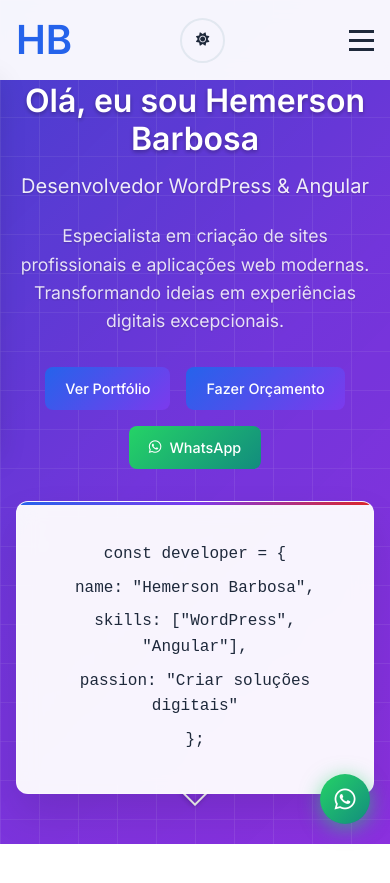
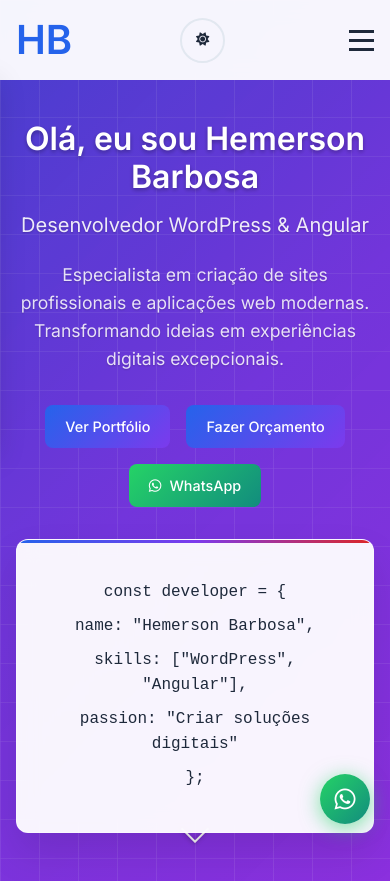
Before and after one commit to KvotheD/Meu_Portfolio, a plain HTML site: page index.html in a window 390 px wide. Shown: the top 883 px of the page. Drawn offline with nearby package versions, Linux system fonts and the light colour scheme.

Commit message:
correção padding para mobile abaixo de width 376px

```diff
--- a/styles.css
+++ b/styles.css
@@ -1085,8 +1085,9 @@
      }
 
      .hero {
-         padding-top: 80px; /* Ajuste para mobile pequeno */
+         padding-top: 120px; /* Ajuste para mobile pequeno */
      }
+    }
 
     /* WhatsApp Float Button Mobile */
     .whatsapp-float {
@@ -1099,7 +1100,7 @@
         height: 50px;
         font-size: 1.5rem;
     }
-}
+
 
 /* Utilitários */
 .text-center { text-align: center; }
```
